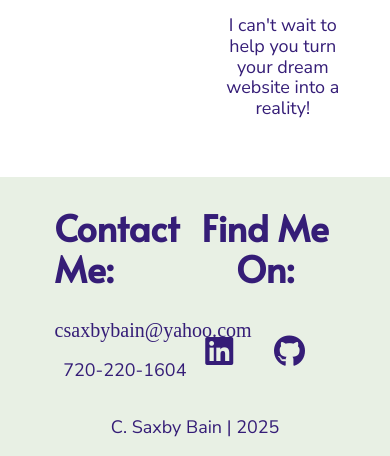
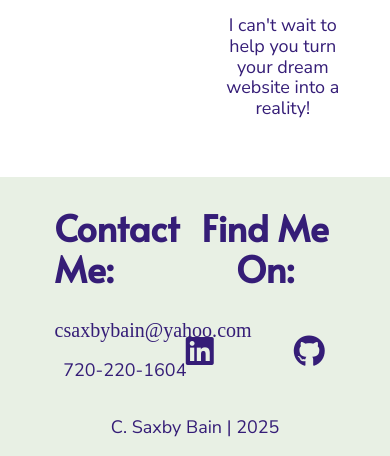
Before and after one commit to saxby-b/portfolio, a website built with Parcel: page index.html in a window 390 px wide. Shown: the part 6813-7269 px from the top of the page. Built offline with nearby package versions, Linux system fonts and the light colour scheme.

Commit message:
Added styles to social class li for tablet version

```diff
--- a/css/main.css
+++ b/css/main.css
@@ -715,8 +715,12 @@ textarea {
   }
 
   .social ul {
-    justify-content: space-around;
+    justify-content: center;
   }
+}
+
+.social li {
+  margin: 0 30px;
 }
 
 @media only screen and (min-width: 1200px) {
```
